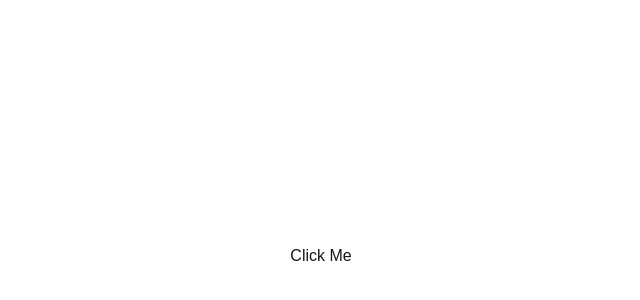
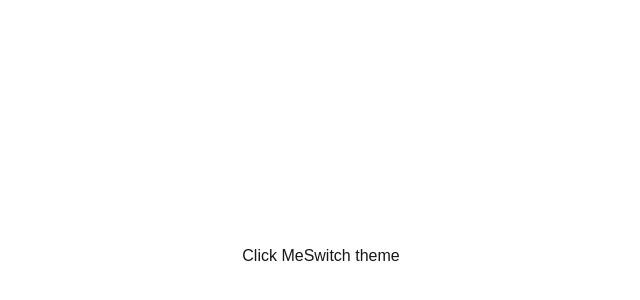
Before and after one commit to Hakoterba/react-crypt, a Next.js app: page / in a window 1280 px wide. Shown: the part 144-444 px from the top of the page, without its empty margins (319-959 px from the left). Built offline with nearby package versions, Linux system fonts and the light colour scheme.

Commit message:
ajout du mode dark

```diff
--- a/app/page.tsx
+++ b/app/page.tsx
@@ -1,8 +1,15 @@
 'use client';
 
 import Button from "./src/design-system/atom/button";
+import React, { useState, useEffect } from 'react';
 
 export default function Home() {
+  const [isDarkTheme, setIsDarkTheme] = useState(false);
+
+  useEffect(() => {
+    document.documentElement.classList.toggle("dark", isDarkTheme);
+  }, [isDarkTheme]);
+
   return (
     <div className="flex items-center justify-center min-h-screen">
         <Button
@@ -11,6 +18,12 @@ export default function Home() {
           handleClick={() => alert("Button clicked!")}
           p="m"
         />
-    </div>
+        <Button
+          label="Switch theme"
+          color="azure"
+          handleClick={() => setIsDarkTheme(!isDarkTheme)}
+          p="m"
+        />
+      </div>
   );
 }
```
